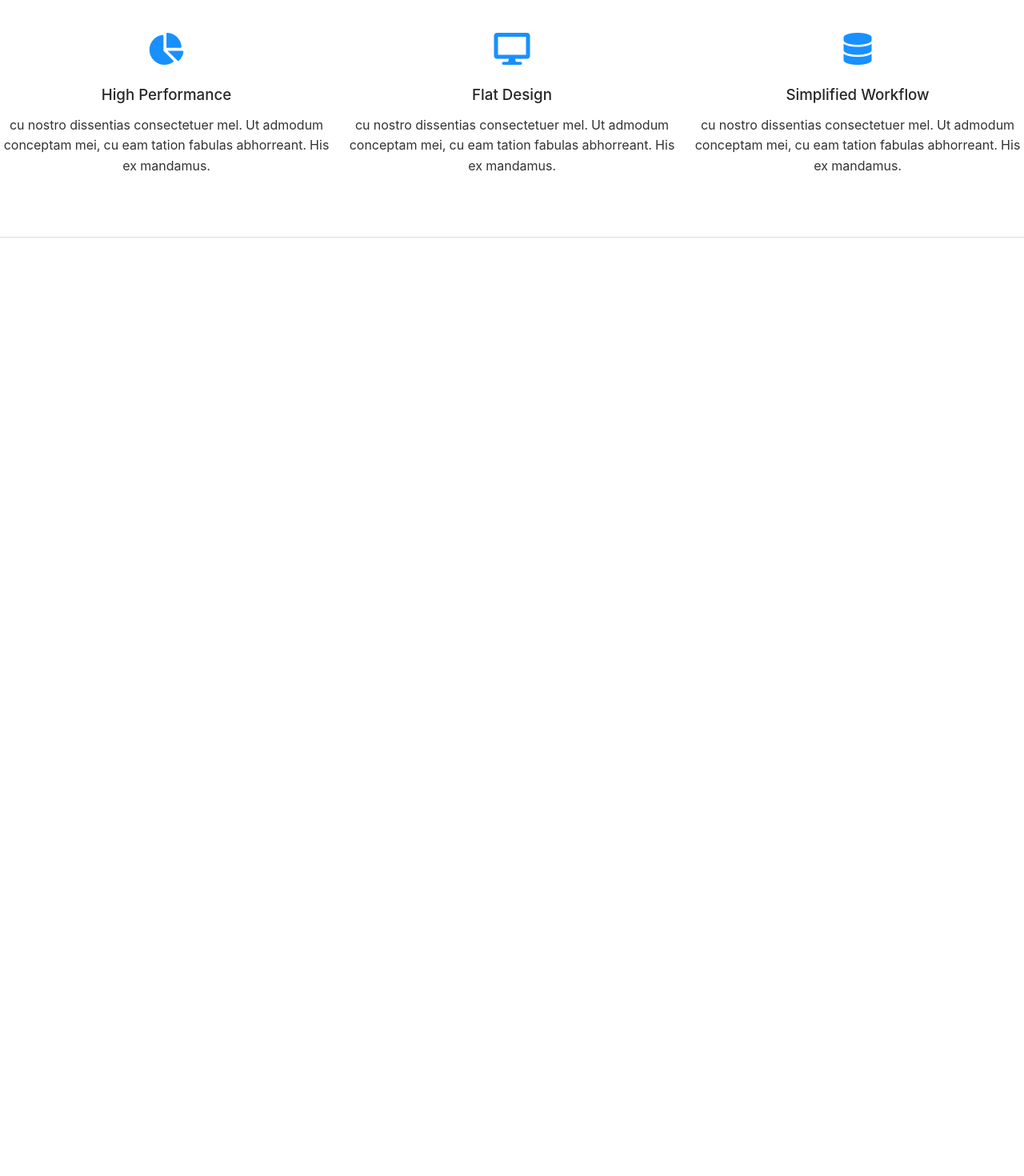
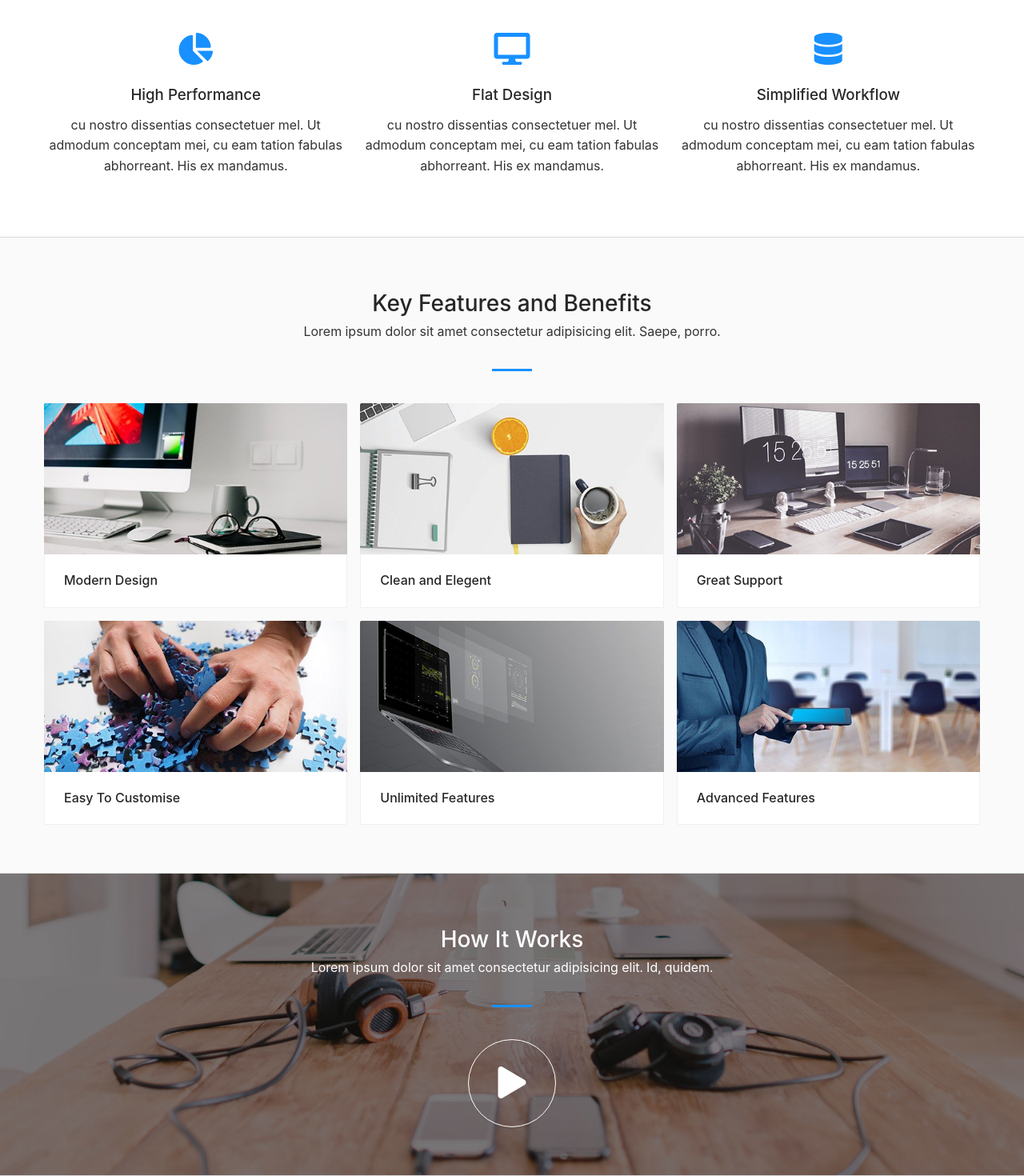
Before and after one commit to Hijazi313/react-antio, a React (Create React App) app: page / in a window 1280 px wide. Shown: the part 1154-2624 px from the top of the page at 80% size. Before the commit the page ends 1451 px from the top, so only its background shows below. Built offline with nearby package versions, Linux system fonts and the light colour scheme.

Commit message:
add feature and work

```diff
--- a/src/components/About/index.js
+++ b/src/components/About/index.js
@@ -25,7 +25,7 @@
 function About() {
     return (
         <div className="block aboutBlock">
-            <div className="fluid">
+            <div className="container-fluid">
                 <div className="titleHolder">
                     <h2>About Us</h2>
                     <p>Lorem ipsum dolor, sit amet consectetur adipisicing elit. Eveniet, beatae.</p>
--- /dev/null
+++ b/src/components/Feature/index.js
@@ -0,0 +1,76 @@
+import React from 'react'
+import { Card ,Row, Col } from "antd"
+
+import image1 from '../../assets/images/modern-design.jpg';
+import image2 from '../../assets/images/clean-design.jpg';
+import image3 from '../../assets/images/great-support.jpg';
+import image4 from '../../assets/images/easy-customise.jpg';
+import image5 from '../../assets/images/unlimited-features.jpg';
+import image6 from '../../assets/images/advanced-option.jpg';
+
+const { Meta } = Card;
+
+function index() {
+    return (
+        <div className="block featureBlock bgGray " >
+            <div className="container-fluid" >
+                <div className="titleHolder">
+                    <h2>Key Features and Benefits</h2>
+                    <p>Lorem ipsum dolor sit amet consectetur adipisicing elit. Saepe, porro.</p>
+                </div>
+                <Row gutter={[16,16]} >
+                    <Col span={8} >
+                         <Card
+                            hoverable
+                            cover={<img alt="Modern Design" src={image1} />}
+                        >
+                            <Meta title="Modern Design"  />
+                        </Card>
+                    </Col>
+                    <Col span={8} >
+                         <Card
+                            hoverable
+                            cover={<img alt="Clean and Elegent" src={image2} />}
+                        >
+                            <Meta title="Clean and Elegent"  />
+                        </Card>
+                    </Col>
+                    <Col span={8} >
+                         <Card
+                            hoverable
+                            cover={<img alt="Great Support" src={image3} />}
+                        >
+                            <Meta title="Great Support"  />
+                        </Card>
+                    </Col>
+                    <Col span={8} >
+                         <Card
+                            hoverable
+                            cover={<img alt="Easy To Customise" src={image4} />}
+                        >
+                            <Meta title="Easy To Customise"  />
+                        </Card>
+                    </Col>
+                    <Col span={8} >
+                         <Card
+                            hoverable
+                            cover={<img alt="Unlimited Features" src={image5} />}
+                        >
+                            <Meta title="Unlimited Features"  />
+                        </Card>
+                    </Col>
+                    <Col span={8} >
+                         <Card
+                            hoverable
+                            cover={<img alt="Advanced Features" src={image6} />}
+                        >
+                            <Meta title="Advanced Features"  />
+                        </Card>
+                    </Col>
+                </Row>
+            </div>
+        </div>
+    )
+}
+
+export default index
--- a/src/components/Hero/index.js
+++ b/src/components/Hero/index.js
@@ -25,7 +25,7 @@
             <Carousel>
                 {
                     items.map(item => (
-                        <div className="container-fluid" >
+                        <div className="container-fluid" key={item.key}  >
                             <div className="content">
                                 <h3>{item.title}</h3>
                                 <p>{item.content}</p>
--- a/src/components/Home/index.js
+++ b/src/components/Home/index.js
@@ -1,12 +1,23 @@
- import React from 'react'
-import About from '../About'
-import Hero from '../Hero'
+ import React,{lazy, Suspense} from 'react'
 
- export default function Home() {
+ //  IMPORT COMPONENTS
+ import Hero from "../Hero";
+
+ // CODE-SPLITTING
+const About = lazy(()=> import('../About'))
+const Feature = lazy(()=> import('../Feature'))
+const Works = lazy(()=> import('../Works'))
+
+export default function Home() {
      return (
          <div className="main">
              <Hero />
-             <About />
+             <Suspense fallback={<div>Loading ...</div>} >
+                <About />
+
+                <Feature />
+                <Works />
+             </Suspense>
          </div>
      )
  }
--- /dev/null
+++ b/src/components/Works/index.js
@@ -0,0 +1,44 @@
+import React, {useState} from 'react'
+import {Button, Modal} from "antd"
+
+
+function Works() {
+    const [visible, setVisible] = useState(false)
+
+const showModal = () => {
+    setVisible(true)
+  };
+
+
+ const  handleCancel = e => {
+    console.log(e);
+    setVisible(false)
+
+  };
+
+    return (
+        <div className="block worksBlock" >
+            <div className="container-fluid">
+                <div className="titleHolder">
+                    <h2>How It Works</h2>
+                    <p>Lorem ipsum dolor sit amet consectetur adipisicing elit. Id, quidem.</p>
+                </div>
+                <div className="contentHolder">
+                    <Button type="primary" onClick={()=>showModal()}>
+                        <i className="fas fa-play" ></i>
+                    </Button>
+                </div>
+        <Modal
+          title="Imran Khan - Imaginary"
+          visible={visible}
+          onCancel={()=>handleCancel()}
+          footer={null}
+        >
+            <iframe width="100%" height="315" src="https://www.youtube.com/embed/Y9IEV9Ko0jQ" allow="accelerometer; autoplay; clipboard-write; encrypted-media; gyroscope; fullscreen" title="Imran Khan - Imaginary" ></iframe>
+        </Modal>
+            </div>
+        </div>
+    )
+}
+
+export default Works
--- a/src/index.js
+++ b/src/index.js
@@ -5,9 +5,7 @@
 import reportWebVitals from './reportWebVitals';
 
 ReactDOM.render(
-  <React.StrictMode>
-    <App />
-  </React.StrictMode>,
+    <App />,
   document.getElementById('root')
 );
 
```
Also changed, not shown: 2 other files (tests, documents, lock files or other folders).
